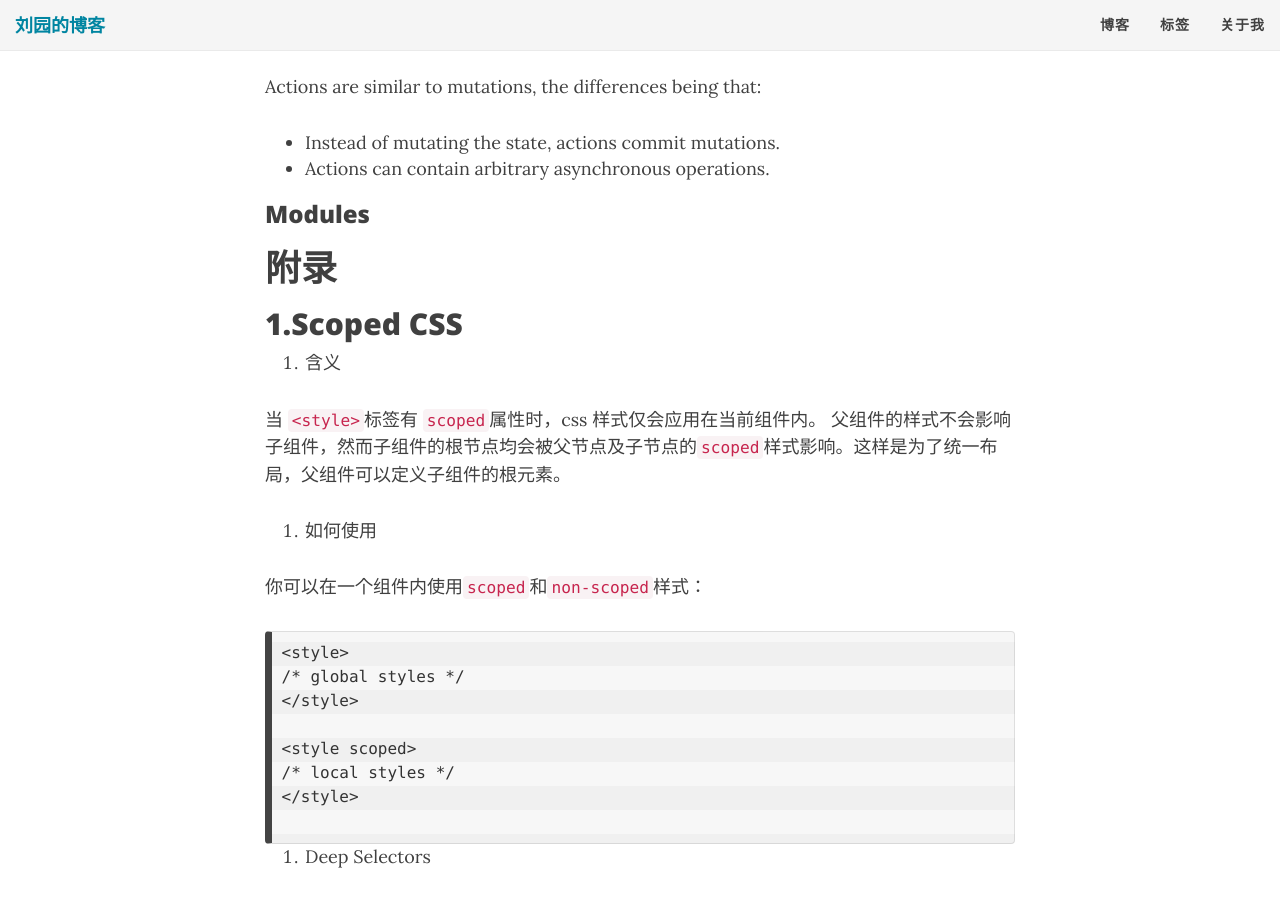
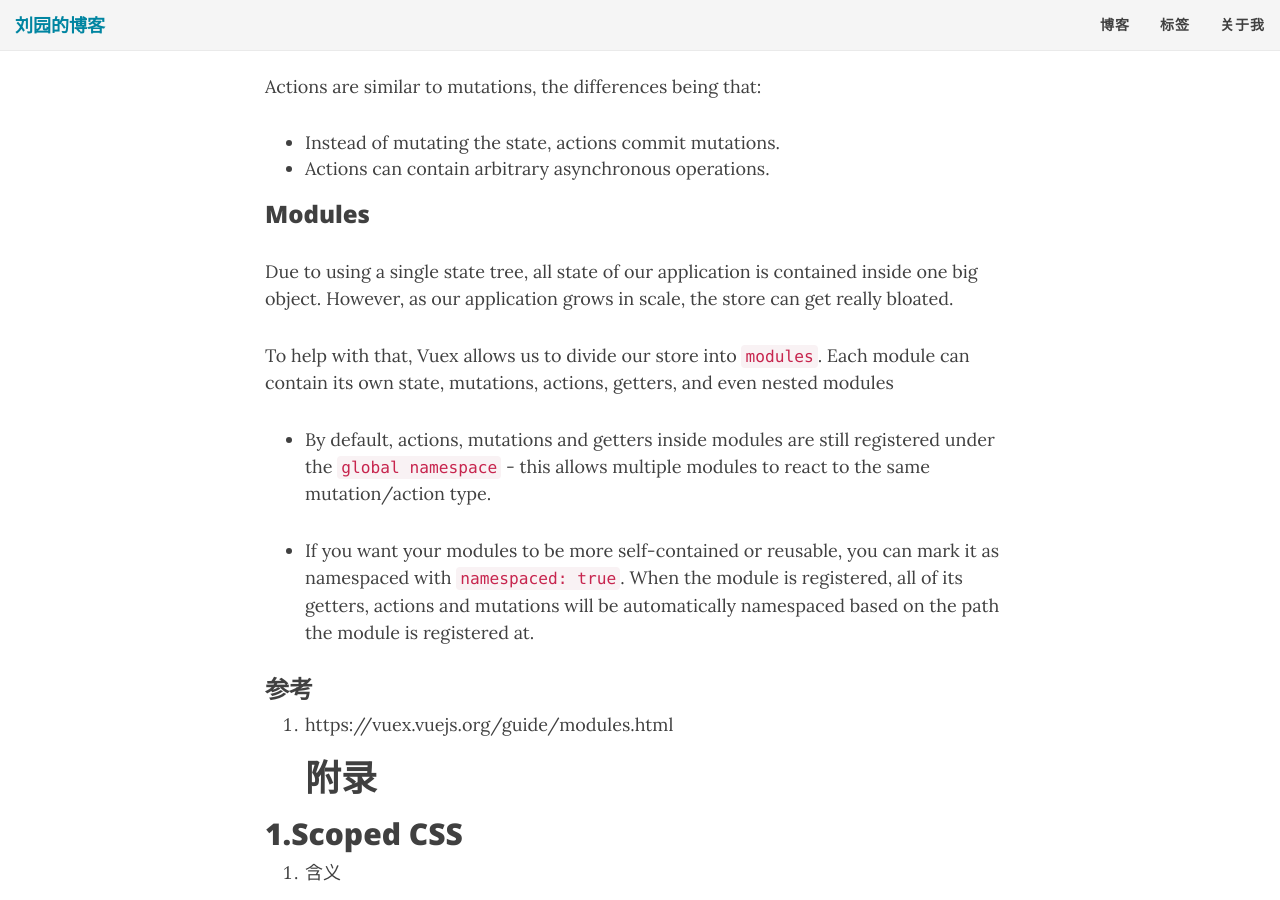
Before and after one commit to colynn/colynn.github.io, a Jekyll site: the page built from _posts/2020-06-01-vue-in-using-summaring.md, in a window 1280 px wide and 900 px high, scrolled down 7432 px. Built offline with Jekyll 4.4.1, drawn with Linux system fonts in a browser that asks for light colours; nearby versions of some CDN libraries; comment, search, counter and statistics services are not loaded.

Commit message:
add modules

```diff
--- a/_posts/2020-06-01-vue-in-using-summaring.md
+++ b/_posts/2020-06-01-vue-in-using-summaring.md
@@ -209,7 +209,16 @@ Actions are similar to mutations, the differences being that:
 
 ### Modules
 
+Due to using a single state tree, all state of our application is contained inside one big object. However, as our application grows in scale, the store can get really bloated.
 
+To help with that, Vuex allows us to divide our store into `modules`. Each module can contain its own state, mutations, actions, getters, and even nested modules
+
+* By default, actions, mutations and getters inside modules are still registered under the `global namespace` - this allows multiple modules to react to the same mutation/action type.
+
+* If you want your modules to be more self-contained or reusable, you can mark it as namespaced with `namespaced: true`. When the module is registered, all of its getters, actions and mutations will be automatically namespaced based on the path the module is registered at.
+
+### 参考
+1. https://vuex.vuejs.org/guide/modules.html
 # 附录
 
 ## 1.Scoped CSS
```
